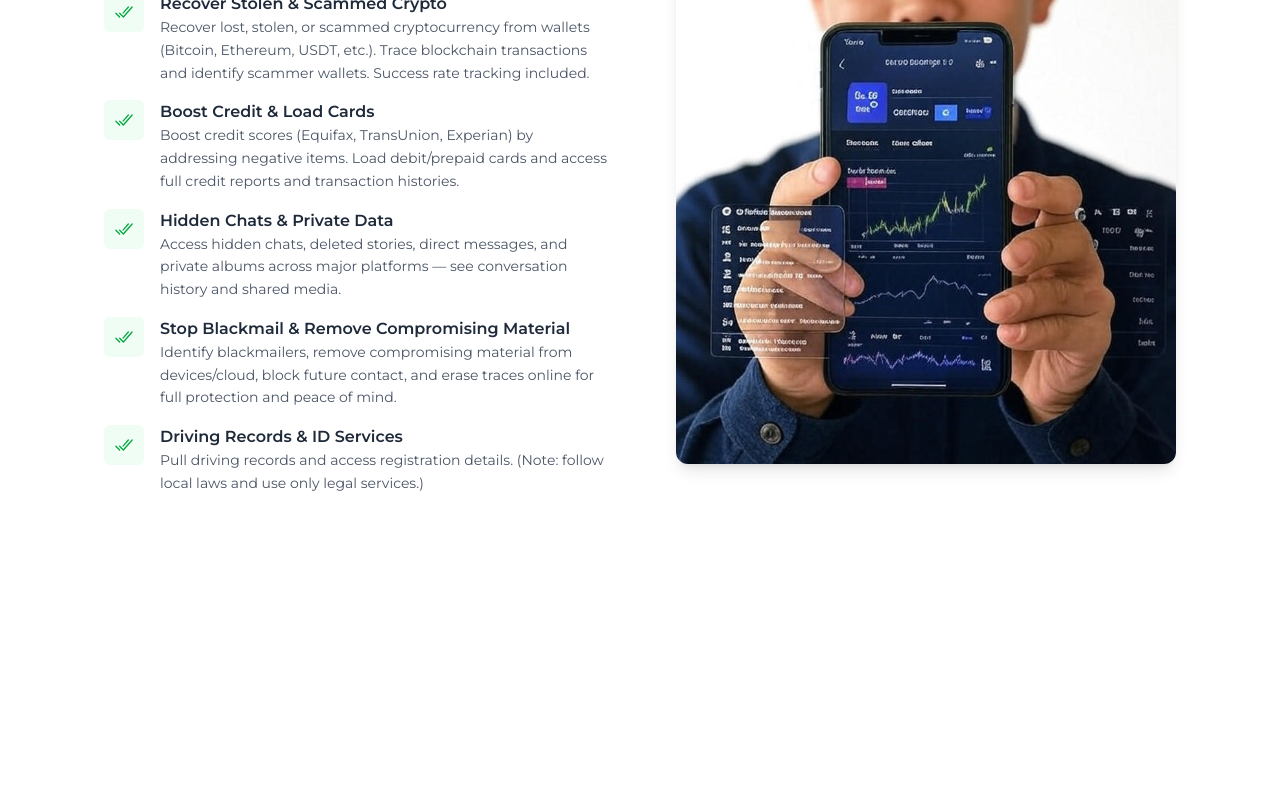
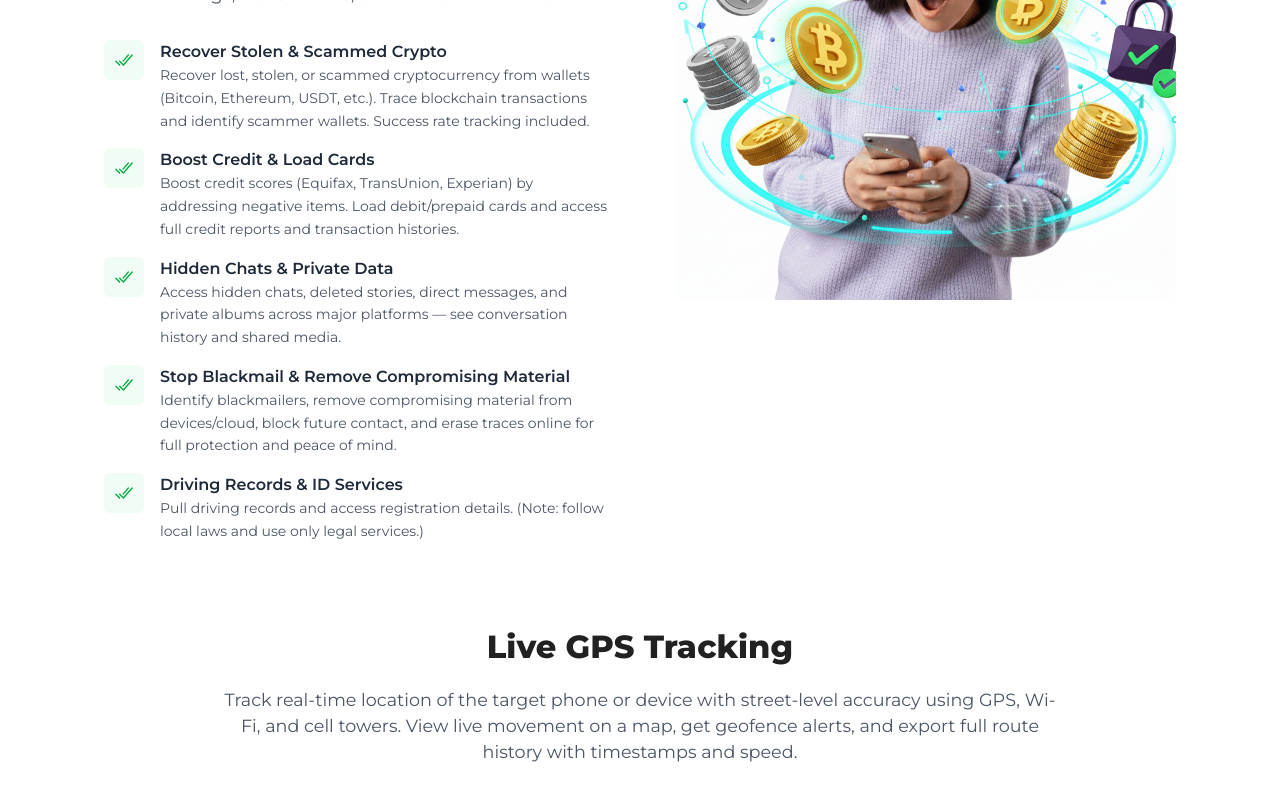
Before and after one commit to LifeofPaks/trevor-tech, a React (Vite) app: page / in a window 1280 px wide. Shown: the part 1812-2612 px from the top of the page. Before the commit the page ends 2387 px from the top, so only its background shows below. Built offline with nearby package versions, Linux system fonts and the light colour scheme; a web font is replaced by a local one.

Commit message:
updated mobile view

```diff
--- a/src/components/hero/Hero.jsx
+++ b/src/components/hero/Hero.jsx
@@ -19,7 +19,7 @@ const Hero = () => {
   const handleClose = () => setOpen(false);
 
   return (
-    <div className="!mt-[10rem] lg:!px-[5rem] !px-[2rem] max-w-[1400px] !mx-auto">
+    <div className="!mt-[10rem] lg:!px-[5rem] !px-[2rem] max-w-[1400px] !mx-auto !pb-[3rem]">
       <div className="flex flex-col lg:flex-row items-center justify-between gap-[2rem]">
         {/* Left section */}
         <div className="flex-1">
--- a/src/components/servicesSection/GallerySection.jsx
+++ b/src/components/servicesSection/GallerySection.jsx
@@ -1,5 +1,5 @@
 import React from "react";
-import CryptoImage from "../../assets/crypto-image.jpg";
+import CryptoImage from "../../assets/crypto-image.png";
 import { IoCheckmarkDone } from "react-icons/io5";
 
 const features = [
@@ -32,7 +32,7 @@ const features = [
 
 const GallerySection = () => {
   return (
-    <section id="services" className="!pt-20">
+    <section className="!pt-20">
       <div className="max-w-7xl !mx-auto lg:!px-6">
         <div className="flex flex-col-reverse lg:flex-row items-start gap-10 lg:gap-16">
           {/* Left - content */}
@@ -78,7 +78,7 @@ const GallerySection = () => {
             <img
               src={CryptoImage}
               alt="cryptocurrency illustration"
-              className="w-full h-auto rounded-xl object-cover shadow-lg"
+              className="w-full h-[500px] rounded-xl object-cover "
               loading="lazy"
             />
           </div>
--- /dev/null
+++ b/src/components/servicesSection/LocationSection.jsx
@@ -0,0 +1,24 @@
+import React from 'react'
+
+const LocationSection = () => {
+  return (
+    <section className="!pt-20">
+      <div className="max-w-7xl !mx-auto lg:!px-6">
+        <h1
+          className="w-full text-center font-extrabold text-[2rem]"
+          id="services"
+        >
+          Live GPS Tracking
+        </h1>
+        <p className="w-full text-center lg:w-[850px] !mx-auto text-gray-600 !mt-4 text-[1.1rem]">
+          Track real-time location of the target phone or device with
+          street-level accuracy using GPS, Wi-Fi, and cell towers. View live
+          movement on a map, get geofence alerts, and export full route history
+          with timestamps and speed.
+        </p>
+      </div>
+    </section>
+  );
+}
+
+export default LocationSection
--- a/src/components/servicesSection/Services.jsx
+++ b/src/components/servicesSection/Services.jsx
@@ -1,13 +1,15 @@
 import React from "react";
 import PhoneSection from "./PhoneSection";
 import GallerySection from "./GallerySection";
+import LocationSection from "./LocationSection";
 
 const Services = () => {
   return (
     <div className="bg-white">
       <div className="lg:!p-[5rem] !p-[2rem] max-w-[1400px] !mx-auto">
               <PhoneSection />
-              <GallerySection/>
+              <GallerySection />
+              <LocationSection />
       </div>
     </div>
   );
```
Also changed, not shown: src/assets/crypto-image.png (added), src/assets/hero-image.png.
